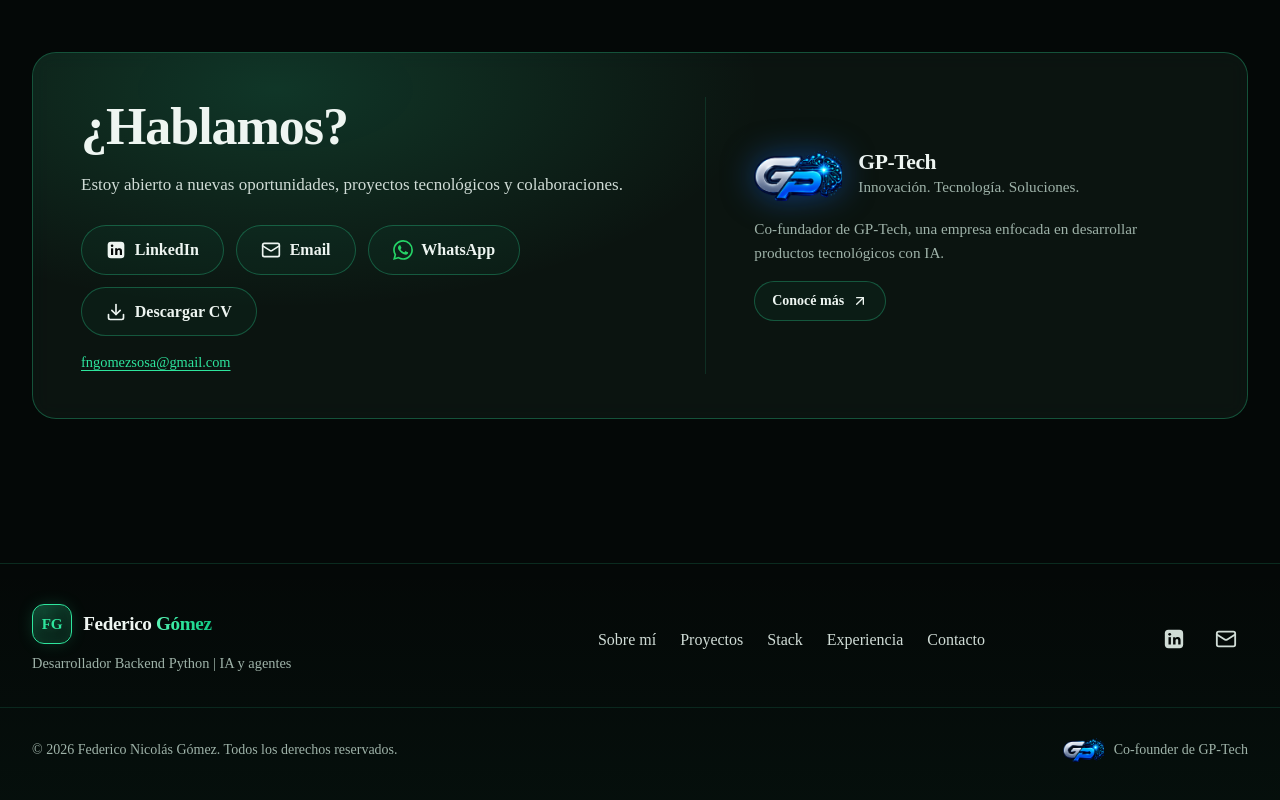
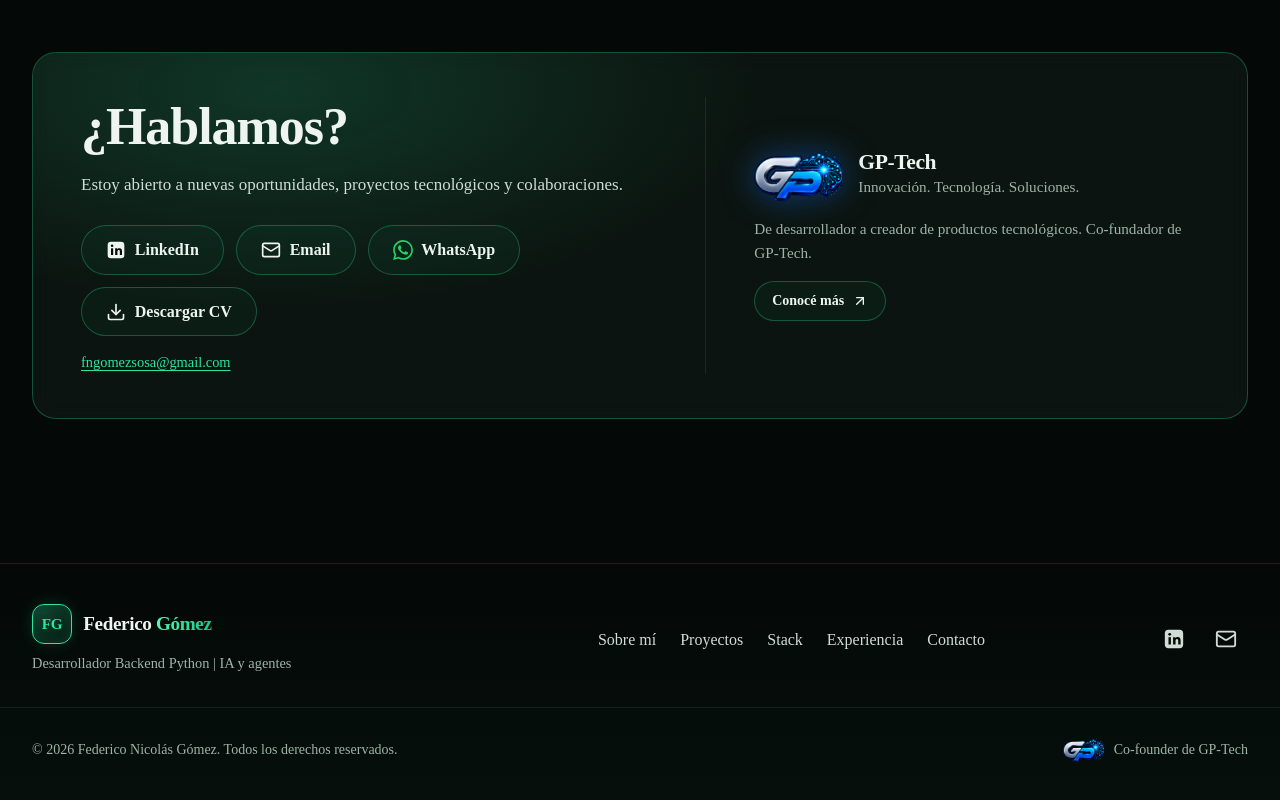
Before and after one commit to fngomezsosa/portfolio, an Astro site: page / in a window 1280 px wide. Shown: the part 5955-6755 px from the top of the page. Built offline with nearby package versions, Linux system fonts and the light colour scheme; Astro itself is replaced by a stand-in of ours; no server answers.

Commit message:
Contacto: texto propio para el bloque de GP-Tech (no repite la tarjeta de Proyectos)

```diff
--- a/src/components/sections/Contact.tsx
+++ b/src/components/sections/Contact.tsx
@@ -59,9 +59,7 @@ export function Contact({ gptechIcon }: { gptechIcon: ResponsiveImage }) {
                 <p>Innovación. Tecnología. Soluciones.</p>
               </div>
             </div>
-            <p className={styles.gptechText}>
-              Co-fundador de GP-Tech, una empresa enfocada en desarrollar productos tecnológicos con IA.
-            </p>
+            <p className={styles.gptechText}>De desarrollador a creador de productos tecnológicos. Co-fundador de GP-Tech.</p>
             <Button href={links.gptech} external variant="outline" size="sm" iconEnd={<ArrowUpRight size={16} aria-hidden="true" />}>
               Conocé más
             </Button>
```
Also changed, not shown: tests/portfolio.spec.ts (+2 -0 lines).
